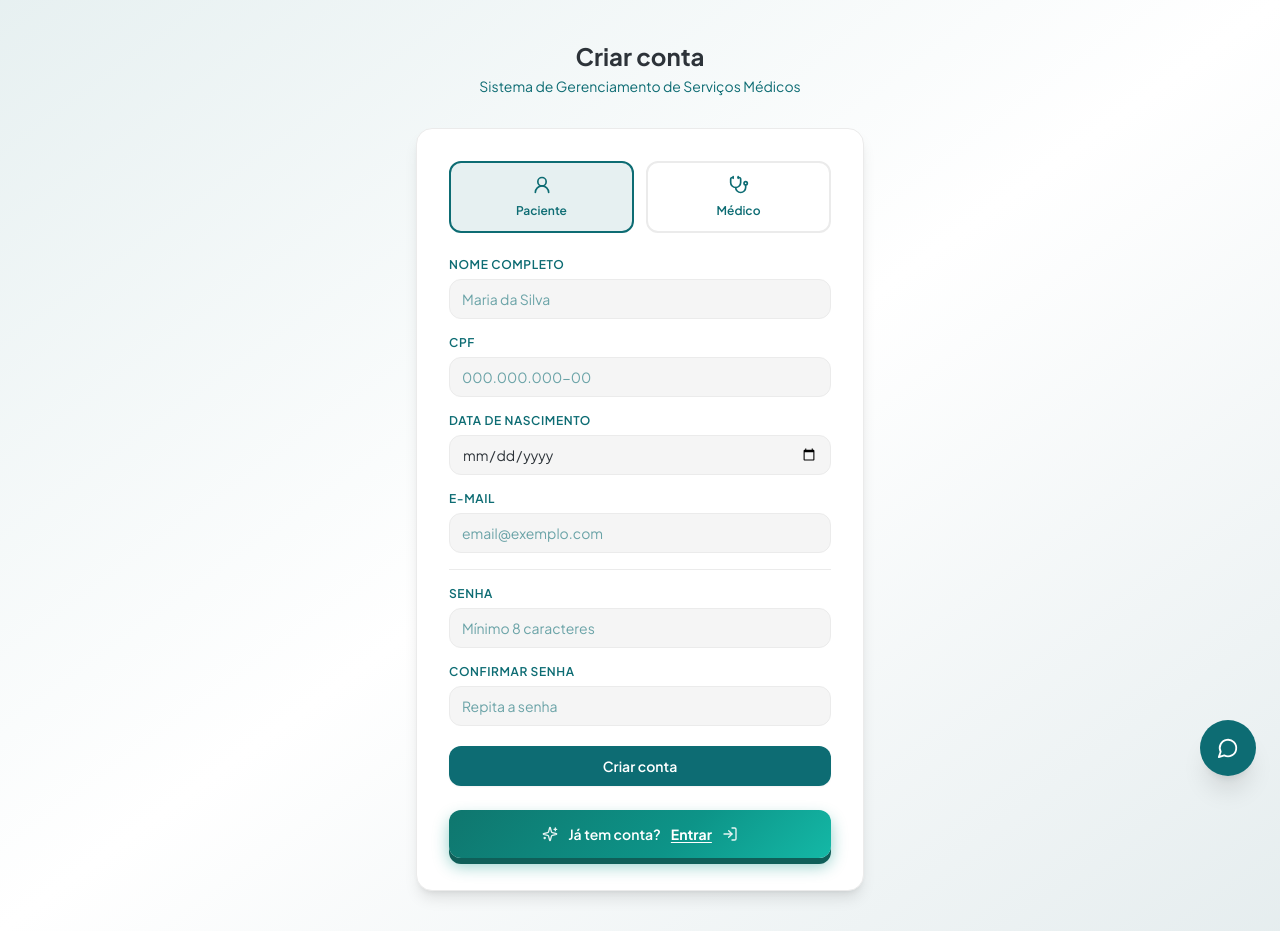
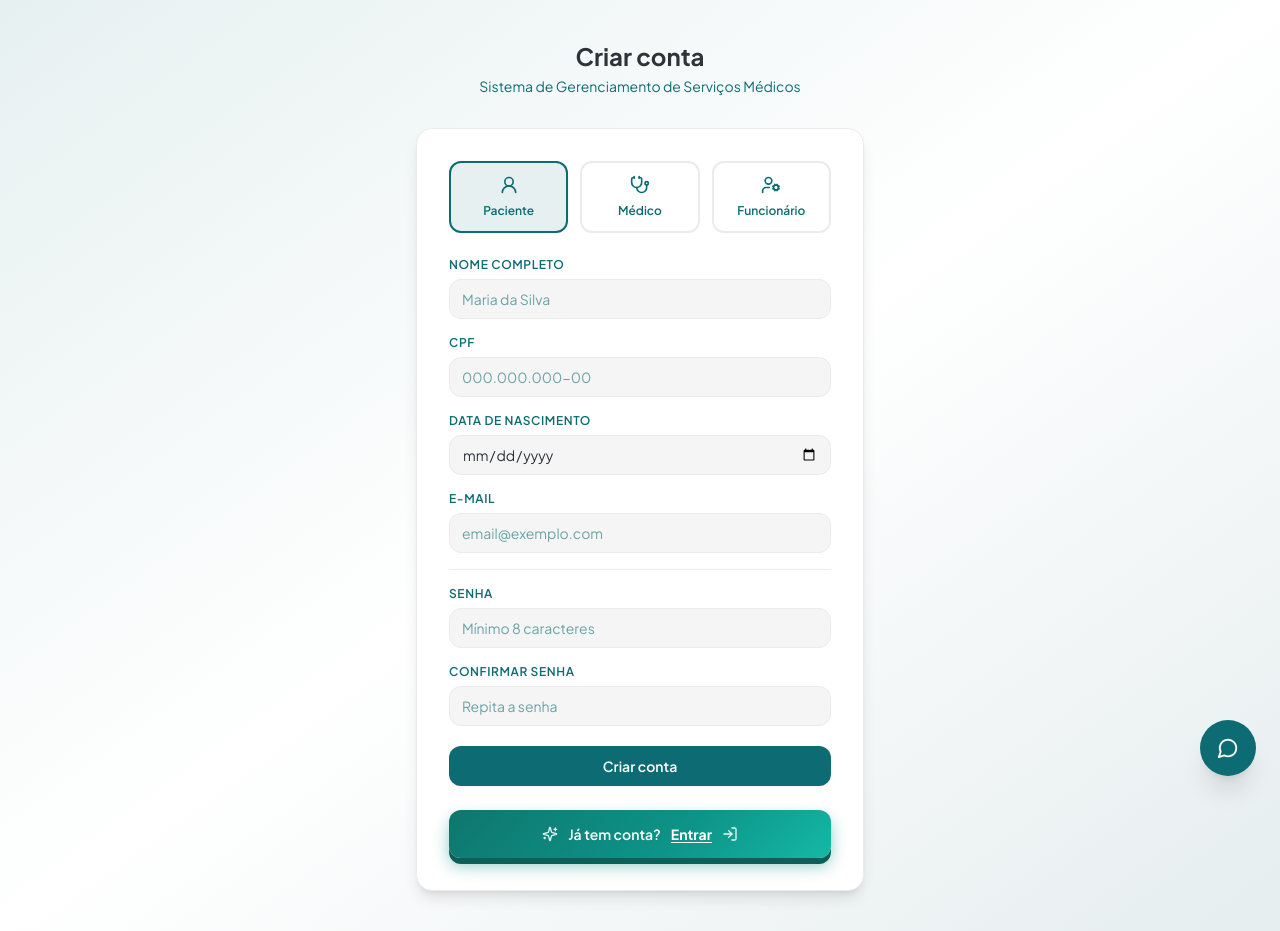
Before and after one commit to fabioeuroAmor/sgsm-front-medico, a React (Vite) app: page /registrar in a window 1280 px wide. Built offline with nearby package versions, Linux system fonts and the light colour scheme.

Commit message:
Funcionario

```diff
--- a/src/pages/RegisterPage.tsx
+++ b/src/pages/RegisterPage.tsx
@@ -1,7 +1,7 @@
 import { useState } from 'react'
 import { useNavigate, Link } from 'react-router-dom'
 import { toast } from 'sonner'
-import { UserRound, Stethoscope, LogIn, Sparkles } from 'lucide-react'
+import { UserRound, Stethoscope, LogIn, Sparkles, UserCog } from 'lucide-react'
 import { Input, SelectField } from '@/components/ui/Input'
 import { Button } from '@/components/ui/Button'
 import { medicoService } from '@/services/medicoService'
@@ -9,7 +9,7 @@ import { pacienteService } from '@/services/pacienteService'
 import { authService } from '@/services/authService'
 import { cn } from '@/lib/utils'
 
-type Tipo = 'MEDICO' | 'PACIENTE'
+type Tipo = 'MEDICO' | 'PACIENTE' | 'FUNCIONARIO'
 
 const ESPECIALIDADES = [
   'Cardiologia', 'Dermatologia', 'Endocrinologia', 'Ginecologia',
@@ -63,15 +63,16 @@ export function RegisterPage() {
 
     setLoading(true)
     try {
-      let referenciaId: string
+      let referenciaId: string | undefined
 
       if (tipo === 'MEDICO') {
         const medico = await medicoService.cadastrar({ nome, crm, crmUf, especialidade, email })
         referenciaId = medico.id
-      } else {
+      } else if (tipo === 'PACIENTE') {
         const paciente = await pacienteService.cadastrar({ nome, cpf, dataNascimento, email })
         referenciaId = paciente.id
       }
+      // FUNCIONARIO: referenciaId resolvido automaticamente pelo backend via email
 
       await authService.registrar({ email, senha, tipoPerfil: tipo, referenciaId })
 
@@ -97,25 +98,36 @@ export function RegisterPage() {
         <div className="bg-card border border-border rounded-2xl shadow-lg p-8">
           {/* Seletor de tipo */}
           <div className="flex gap-3 mb-6">
-            {(['PACIENTE', 'MEDICO'] as Tipo[]).map((t) => (
+            {([
+              { value: 'PACIENTE', label: 'Paciente', icon: <UserRound size={20} /> },
+              { value: 'MEDICO', label: 'Médico', icon: <Stethoscope size={20} /> },
+              { value: 'FUNCIONARIO', label: 'Funcionário', icon: <UserCog size={20} /> },
+            ] as { value: Tipo; label: string; icon: React.ReactNode }[]).map(({ value, label, icon }) => (
               <button
-                key={t}
+                key={value}
                 type="button"
-                onClick={() => setTipo(t)}
+                onClick={() => setTipo(value)}
                 className={cn(
                   'flex-1 flex flex-col items-center gap-2 rounded-xl border-2 py-3 text-xs font-semibold transition-all',
-                  tipo === t
+                  tipo === value
                     ? 'border-primary bg-primary/10 text-primary'
                     : 'border-border text-muted-foreground hover:border-primary/40',
                 )}
               >
-                {t === 'PACIENTE' ? <UserRound size={20} /> : <Stethoscope size={20} />}
-                {t === 'PACIENTE' ? 'Paciente' : 'Médico'}
+                {icon}
+                {label}
               </button>
             ))}
           </div>
 
+          {tipo === 'FUNCIONARIO' && (
+            <div className="mb-2 rounded-xl border border-primary/30 bg-primary/5 px-4 py-3 text-xs text-primary/80">
+              Seu acesso foi criado pelo médico responsável. Informe o e-mail cadastrado e escolha uma senha para ativar sua conta.
+            </div>
+          )}
+
           <form onSubmit={handleSubmit} className="flex flex-col gap-4">
+            {tipo !== 'FUNCIONARIO' && (
             <Input
               label="Nome completo"
               value={nome}
@@ -123,6 +135,7 @@ export function RegisterPage() {
               placeholder={tipo === 'MEDICO' ? 'Dr. João Silva' : 'Maria da Silva'}
               required
             />
+            )}
 
             {tipo === 'PACIENTE' && (
               <>
--- a/src/types/index.ts
+++ b/src/types/index.ts
@@ -302,7 +302,7 @@ export interface RegistrarRequest {
   email: string
   senha: string
   tipoPerfil: 'MEDICO' | 'PACIENTE' | 'FUNCIONARIO' | 'DESENVOLVEDOR'
-  referenciaId: string
+  referenciaId?: string
 }
 
 export interface RegistrarResponse {
```
